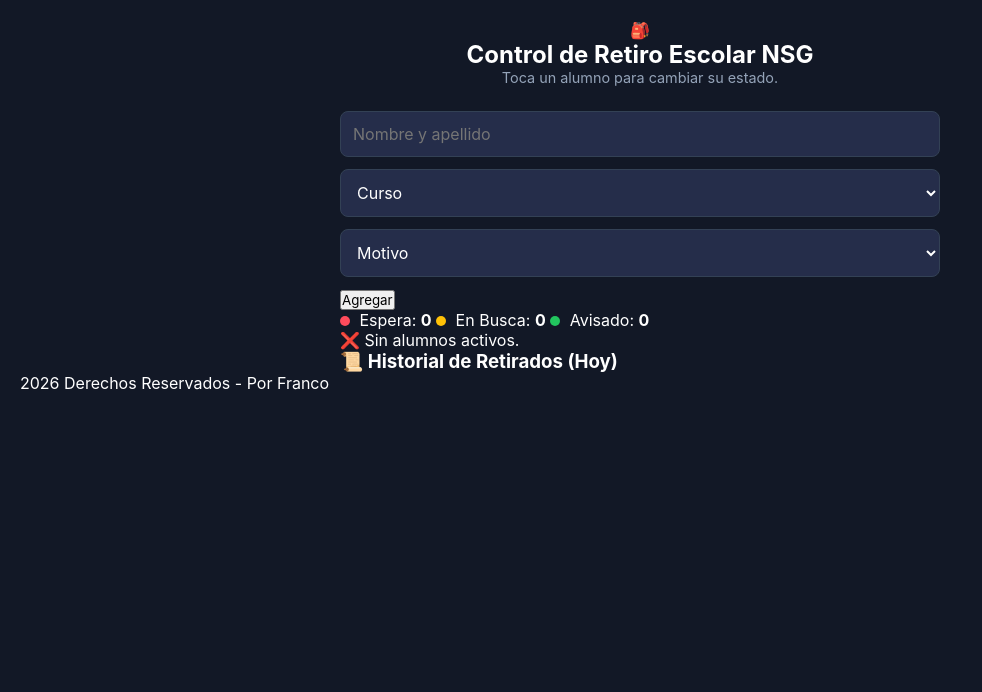
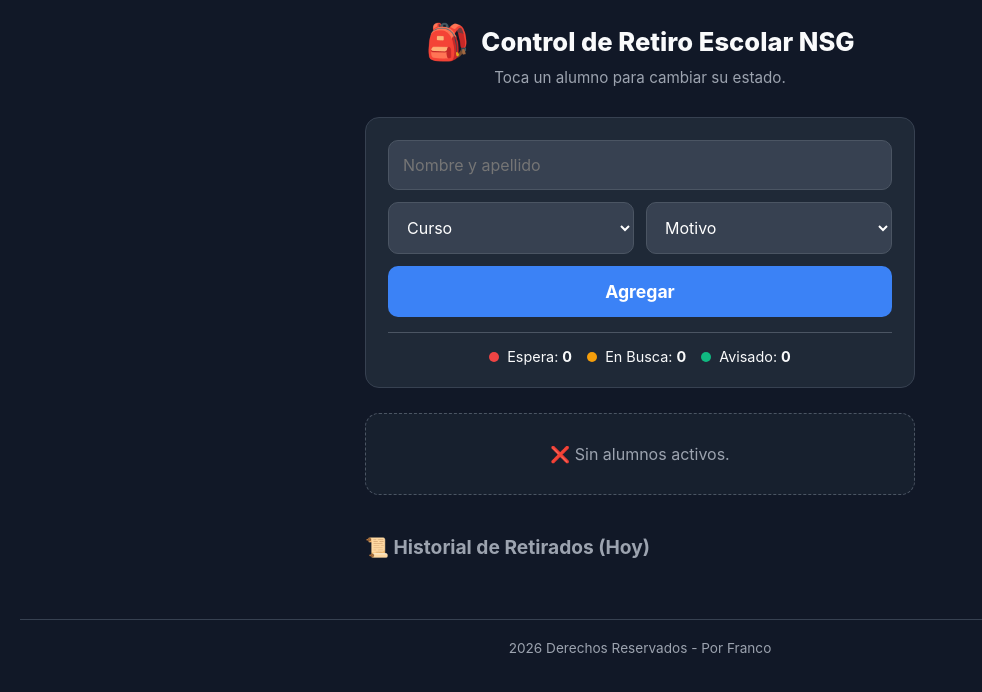
Before and after one commit to Franko-007/ControlRetiroAlumnos2026, a plain HTML site: page index.html in a window 1280 px wide. Shown: the whole page, without its empty margins (0-982 px from the left). Drawn offline with Linux system fonts and the light colour scheme; no server answers.

Commit message:
Update style.css

```diff
--- a/style.css
+++ b/style.css
@@ -1,123 +1,135 @@
 :root {
-    --bg: #121826;
-    --card: #1c2438;
-    --input-bg: #252d4a;
-    --accent: #3b82f6;
-    --text: #ffffff;
-    --muted: #94a3b8;
-    --red: #ff4b5c;
-    --yellow: #ffc107;
-    --green: #22c55e;
+    --bg-dark: #111827;
+    --card-bg: #1f2937;
+    --input-bg: #374151;
+    --blue-btn: #3b82f6;
+    --text-main: #f9fafb;
+    --text-muted: #9ca3af;
+    --red: #ef4444;
+    --yellow: #f59e0b;
+    --green: #10b981;
 }
 
-* { box-sizing: border-box; margin: 0; padding: 0; font-family: -apple-system, BlinkMacSystemFont, "Segoe UI", Roboto, sans-serif; }
+* { box-sizing: border-box; margin: 0; padding: 0; font-family: 'Inter', sans-serif; }
 
-body { background: var(--bg); color: var(--text); padding: 20px; }
+body { background-color: var(--bg-dark); color: var(--text-main); padding: 20px; }
 
-/* --- HEADER CENTRADO --- */
-.app-header { text-align: center; margin-bottom: 25px; }
-.header-content { display: flex; align-items: center; justify-content: center; gap: 10px; margin-bottom: 5px; }
-.logo { font-size: 2rem; }
-.app-header h1 { font-size: 1.5rem; font-weight: 700; }
-.app-header p { color: var(--muted); font-size: 0.9rem; }
+.app-header { text-align: center; margin-bottom: 30px; }
+.header-main { display: flex; align-items: center; justify-content: center; gap: 12px; }
+.header-icon { font-size: 2.2rem; }
+.app-header h1 { font-size: 1.6rem; font-weight: 800; }
+.app-header p { color: var(--text-muted); font-size: 0.95rem; margin-top: 5px; }
 
-.container { max-width: 600px; margin: 0 auto; }
+.container { max-width: 550px; margin: 0 auto; }
 
-/* --- FORMULARIO ESTILO CAPTURA --- */
-.controls { background: var(--card); padding: 20px; border-radius: 12px; margin-bottom: 20px; border: 1px solid #2d3748; }
+.form-container {
+    background: var(--card-bg);
+    padding: 22px;
+    border-radius: 14px;
+    margin-bottom: 25px;
+    border: 1px solid #374151;
+}
 
 input, select {
     width: 100%;
-    padding: 12px;
+    padding: 14px;
     margin-bottom: 12px;
-    border-radius: 8px;
-    border: 1px solid #334155;
+    border-radius: 10px;
+    border: 1px solid #4b5563;
     background: var(--input-bg);
     color: white;
     font-size: 1rem;
+    outline: none;
 }
 
-.row { display: grid; grid-template-columns: 1fr 1fr; gap: 10px; }
+.input-group { display: grid; grid-template-columns: 1fr 1fr; gap: 12px; }
 
-.add-btn {
+.btn-primary {
     width: 100%;
-    padding: 14px;
-    background: var(--accent);
+    padding: 15px;
+    background: var(--blue-btn);
     color: white;
     border: none;
-    border-radius: 8px;
-    font-weight: bold;
+    border-radius: 10px;
+    font-weight: 700;
     font-size: 1.1rem;
     cursor: pointer;
-    margin-bottom: 15px;
 }
 
-/* --- FILTROS --- */
-.filters { display: flex; justify-content: center; gap: 20px; font-size: 0.9rem; padding-top: 10px; border-top: 1px solid #334155; }
-.dot { display: inline-block; width: 10px; height: 10px; border-radius: 50%; margin-right: 5px; }
+.stats-bar {
+    display: flex;
+    justify-content: center;
+    gap: 15px;
+    font-size: 0.9rem;
+    padding-top: 15px;
+    margin-top: 15px;
+    border-top: 1px solid #4b5563;
+}
+.dot { display: inline-block; width: 10px; height: 10px; border-radius: 50%; margin-right: 4px; }
 .red { background: var(--red); }
 .yellow { background: var(--yellow); }
 .green { background: var(--green); }
 
-/* --- LISTA DE ALUMNOS --- */
-.student-list { list-style: none; }
-
-.student-item {
-    background: var(--card);
-    padding: 15px;
-    border-radius: 10px;
-    margin-bottom: 10px;
+.card {
+    background: var(--card-bg);
+    padding: 16px;
+    border-radius: 12px;
+    margin-bottom: 12px;
     display: flex;
     align-items: center;
-    border: 1px solid #2d3748;
+    border: 1px solid #374151;
 }
 
-.state-badge {
-    min-width: 90px;
-    padding: 10px 5px;
-    border-radius: 6px;
+.state-btn {
+    min-width: 105px;
+    padding: 12px 5px;
+    border-radius: 8px;
     text-align: center;
     font-weight: 800;
-    font-size: 0.75rem;
+    font-size: 0.7rem;
     margin-right: 15px;
     text-transform: uppercase;
+    border: none;
     cursor: pointer;
 }
 
 .state-ESPERA { background: var(--red); color: white; }
-.state-BUSCA { background: var(--yellow); color: #000; }
+.state-EN_BUSCA { background: var(--yellow); color: #000; }
 .state-AVISADO { background: var(--green); color: white; }
 
-.student-info { flex-grow: 1; }
-.student-name { font-weight: bold; font-size: 1.1rem; margin-bottom: 3px; }
-.student-course { color: var(--muted); font-size: 0.85rem; }
+.info { flex-grow: 1; }
+.name { display: block; font-weight: 700; font-size: 1.15rem; margin-bottom: 2px; }
+.sub { color: var(--text-muted); font-size: 0.85rem; }
 
-.student-actions { display: flex; gap: 8px; }
-
-.done-btn {
+.actions { display: flex; gap: 10px; }
+.done-check {
     background: white;
     border: none;
-    width: 40px;
-    height: 40px;
-    border-radius: 6px;
-    font-size: 1.2rem;
+    width: 42px;
+    height: 42px;
+    border-radius: 8px;
+    font-size: 1.3rem;
     cursor: pointer;
-    display: none; /* JS lo muestra solo en AVISADO */
+    display: none;
 }
 
-.del-btn { background: transparent; border: none; font-size: 1.1rem; cursor: pointer; opacity: 0.3; }
-.del-btn:hover { opacity: 1; }
+.delete-btn { background: transparent; border: none; font-size: 1.2rem; cursor: pointer; opacity: 0.3; }
 
-.empty-card {
-    background: var(--card);
+.empty-msg {
+    text-align: center;
     padding: 30px;
-    text-align: center;
-    border-radius: 12px;
-    border: 1px dashed #334155;
-    color: var(--muted);
+    background: rgba(31, 41, 55, 0.5);
+    border-radius: 14px;
+    border: 1px dashed #4b5563;
+    color: var(--text-muted);
 }
 
-.history-section { margin-top: 40px; }
-.history-section h2 { font-size: 1.2rem; margin-bottom: 15px; color: var(--muted); }
+.history-container { margin-top: 40px; }
+.history-container h3 { font-size: 1.2rem; margin-bottom: 15px; color: var(--text-muted); }
 
-.app-footer { text-align: center; margin-top: 50px; color: var(--muted); font-size: 0.8rem; border-top: 1px solid #2d3748; padding-top: 20px; }
+.footer { text-align: center; margin-top: 60px; color: var(--text-muted); font-size: 0.85rem; border-top: 1px solid #374151; padding-top: 20px; }
+
+@media (max-width: 500px) {
+    .input-group { grid-template-columns: 1fr; }
+    .state-btn { min-width: 90px; font-size: 0.65rem; }
+}
```
